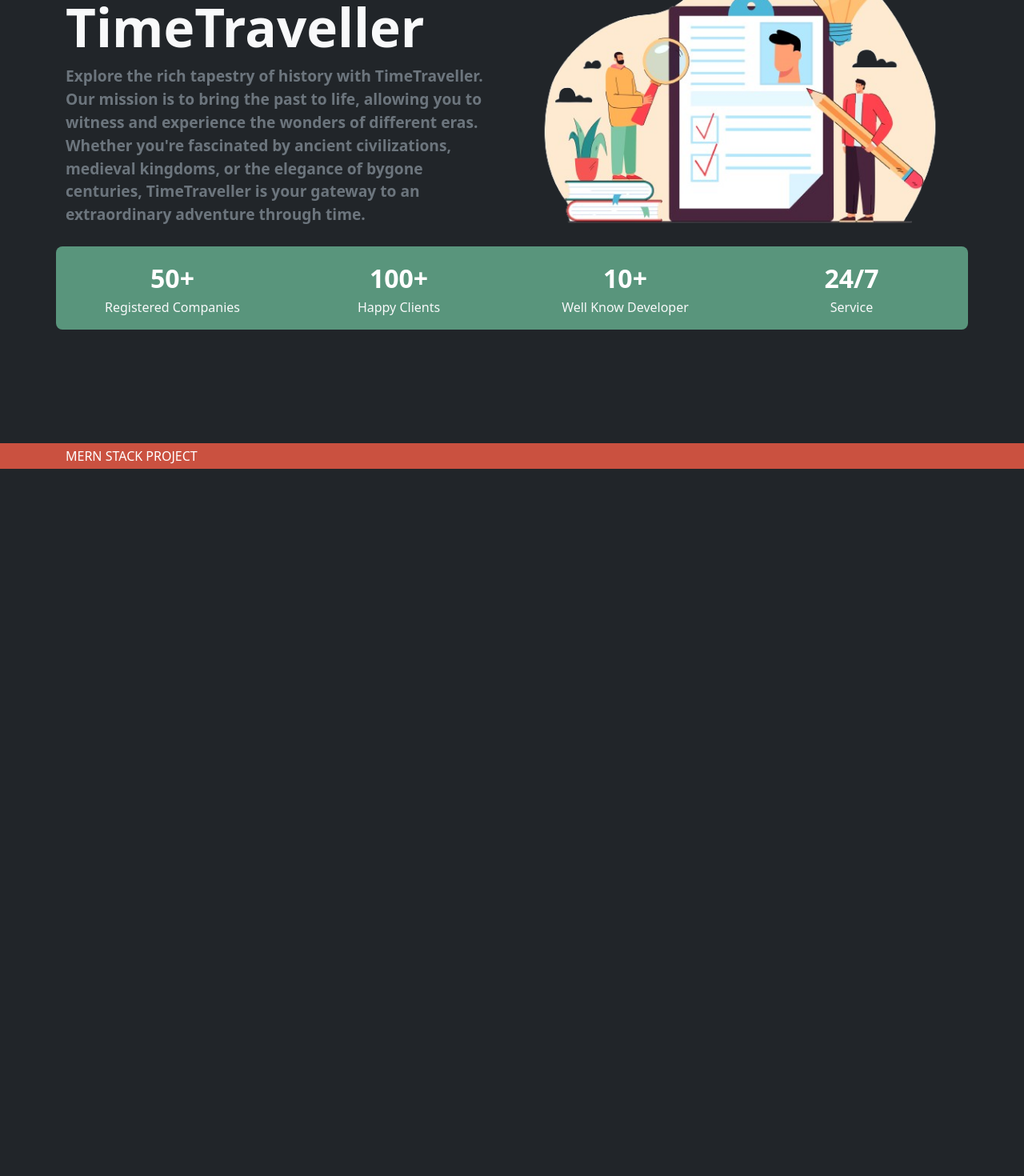
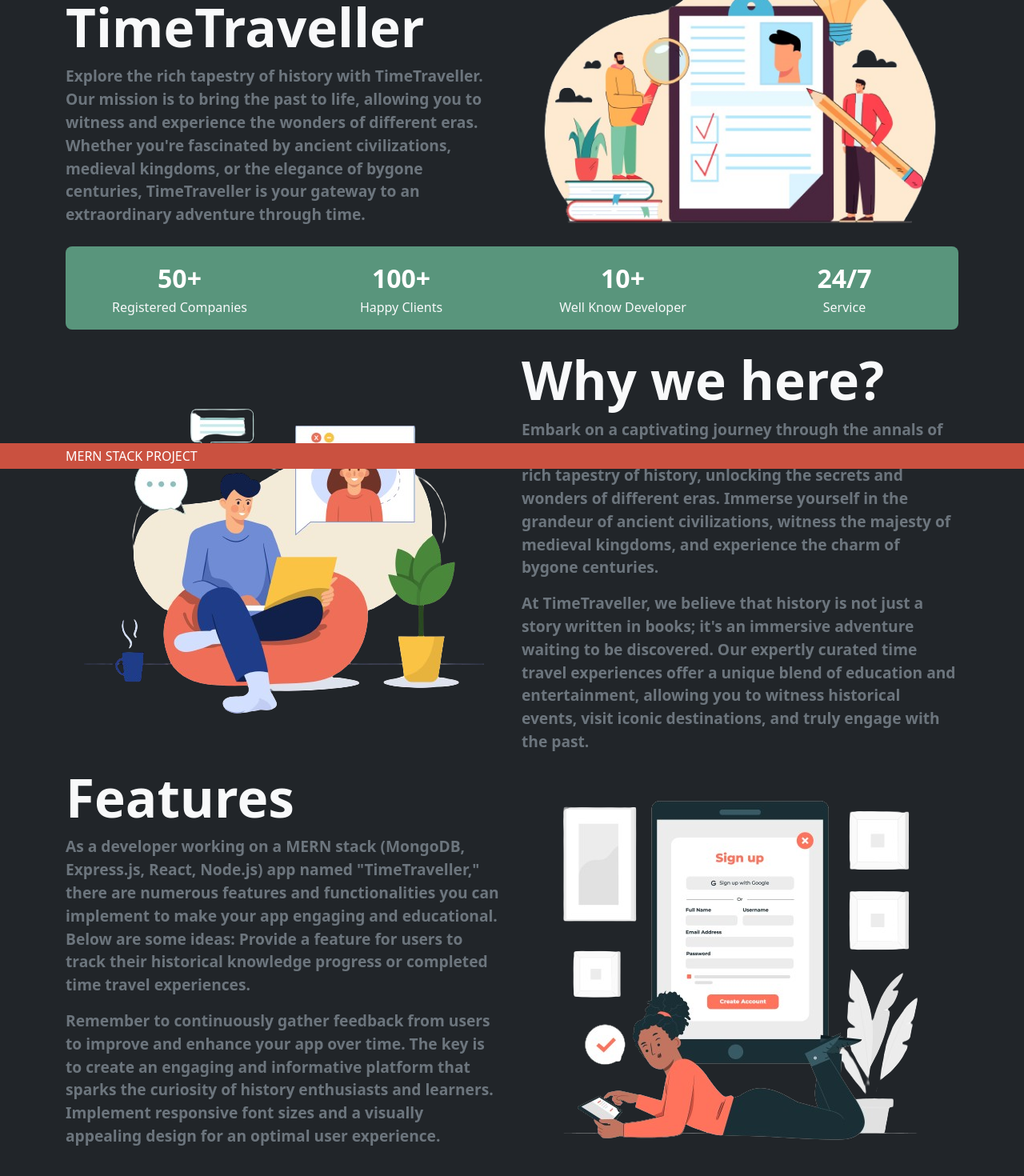
Before and after one commit to saurabh-gawade-29/MERN2023, a React (Vite) app in the folder client/: page / in a window 1280 px wide. Shown: the part 214-1684 px from the top of the page at 80% size. Before the commit the page ends 800 px from the top, so only its background shows below. Built offline with nearby package versions, Linux system fonts and the light colour scheme; no server answers.

Commit message:
data added

```diff
--- a/client/src/pages/Home.jsx
+++ b/client/src/pages/Home.jsx
@@ -1,4 +1,6 @@
 import time1 from "../assets/time2.png";
+import time2 from "../assets/time3.png";
+import time3 from "../assets/time1.png";
 
 const Home = () => {
   return (
@@ -30,8 +32,9 @@ const Home = () => {
           </div>
         </div>
       </section>
-      <section className="second-section text-light">
-        <div className="container wrap-data">
+      <section className="second-section text-light mb-4">
+        <div className="container">
+          <div className="wrap-data">
             <div className="row">
               <div className="col-12 col-sm-12 col-md-3 col-lg-3">
                 <div className="row">
@@ -79,6 +82,75 @@ const Home = () => {
               </div>
             </div>
           </div>
+        </div>
+      </section>
+      <section className="third-section text-light">
+        <div className="container">
+          <div className="row">
+            <div className="col-12 col-sm-12 col-md-6 col-lg-6">
+              <div className="wrap-home-img">
+                <img src={time2} alt="time1" className="img-fluid" />
+              </div>
+            </div>
+            <div className="col-12 col-sm-12 col-md-6 col-lg-6">
+              <div className="wrap-home-sec-one">
+                <h1 className="home-welcome">Why we here?</h1>
+                <div className="home-para text-muted">
+                  <p>
+                    Embark on a captivating journey through the annals of time
+                    with TimeTraveller. We invite you to explore the rich
+                    tapestry of history, unlocking the secrets and wonders of
+                    different eras. Immerse yourself in the grandeur of ancient
+                    civilizations, witness the majesty of medieval kingdoms, and
+                    experience the charm of bygone centuries.
+                  </p>
+                  <p>
+                    At TimeTraveller, we believe that history is not just a
+                    story written in books; it's an immersive adventure waiting
+                    to be discovered. Our expertly curated time travel
+                    experiences offer a unique blend of education and
+                    entertainment, allowing you to witness historical events,
+                    visit iconic destinations, and truly engage with the past.
+                  </p>
+                </div>
+              </div>
+            </div>
+          </div>
+        </div>
+      </section>
+      <section className="forth-section text-light">
+        <div className="container">
+          <div className="row">
+            <div className="col-12 col-sm-12 col-md-6 col-lg-6">
+              <div className="wrap-home-sec-one">
+                <h1 className="home-welcome">Features</h1>
+                <div className="home-para text-muted">
+                  <p>
+                    As a developer working on a MERN stack (MongoDB, Express.js,
+                    React, Node.js) app named "TimeTraveller," there are
+                    numerous features and functionalities you can implement to
+                    make your app engaging and educational. Below are some
+                    ideas: Provide a feature for users to track their historical
+                    knowledge progress or completed time travel experiences.
+                  </p>
+                  <p>
+                    Remember to continuously gather feedback from users to
+                    improve and enhance your app over time. The key is to create
+                    an engaging and informative platform that sparks the
+                    curiosity of history enthusiasts and learners. Implement
+                    responsive font sizes and a visually appealing design for an
+                    optimal user experience.
+                  </p>
+                </div>
+              </div>
+            </div>
+            <div className="col-12 col-sm-12 col-md-6 col-lg-6">
+              <div className="wrap-home-img">
+                <img src={time3} alt="time1" className="img-fluid" />
+              </div>
+            </div>
+          </div>
+        </div>
       </section>
     </>
   );
```
Also changed, not shown: client/src/assets/time4.png (deleted). Lines whose indentation alone changed are shown as unchanged.
